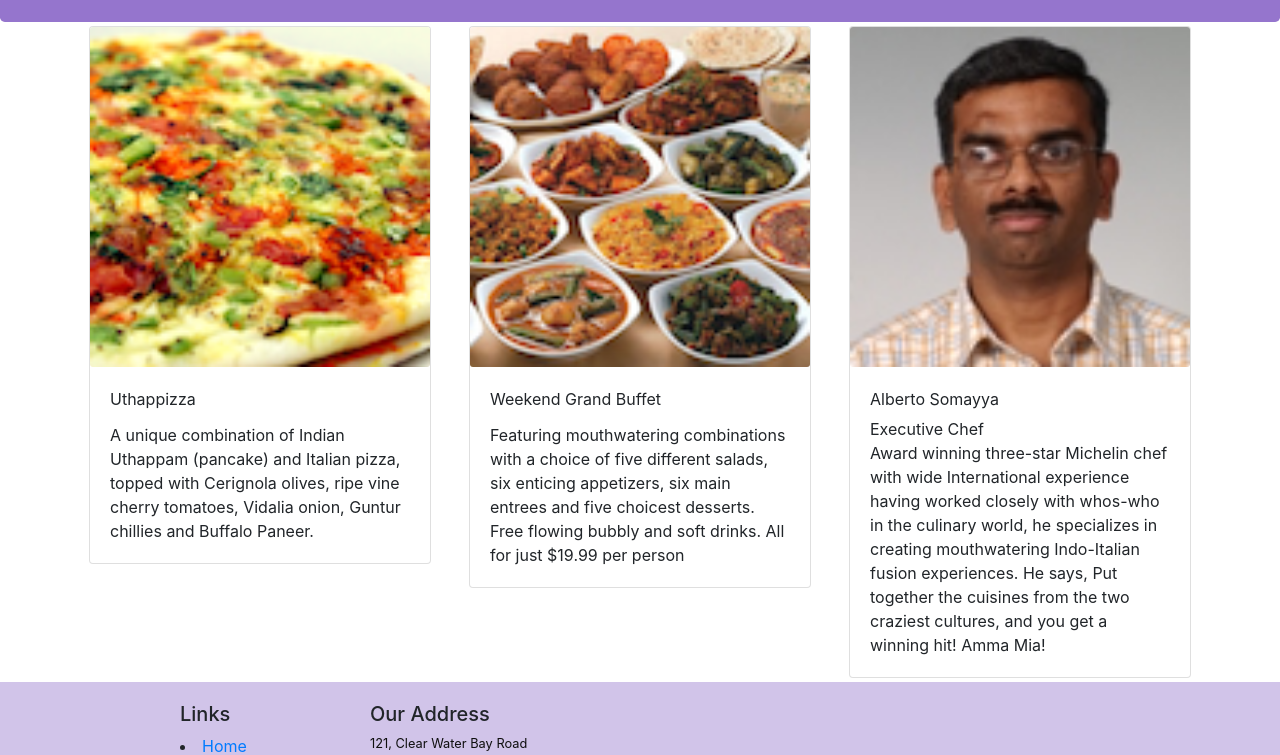
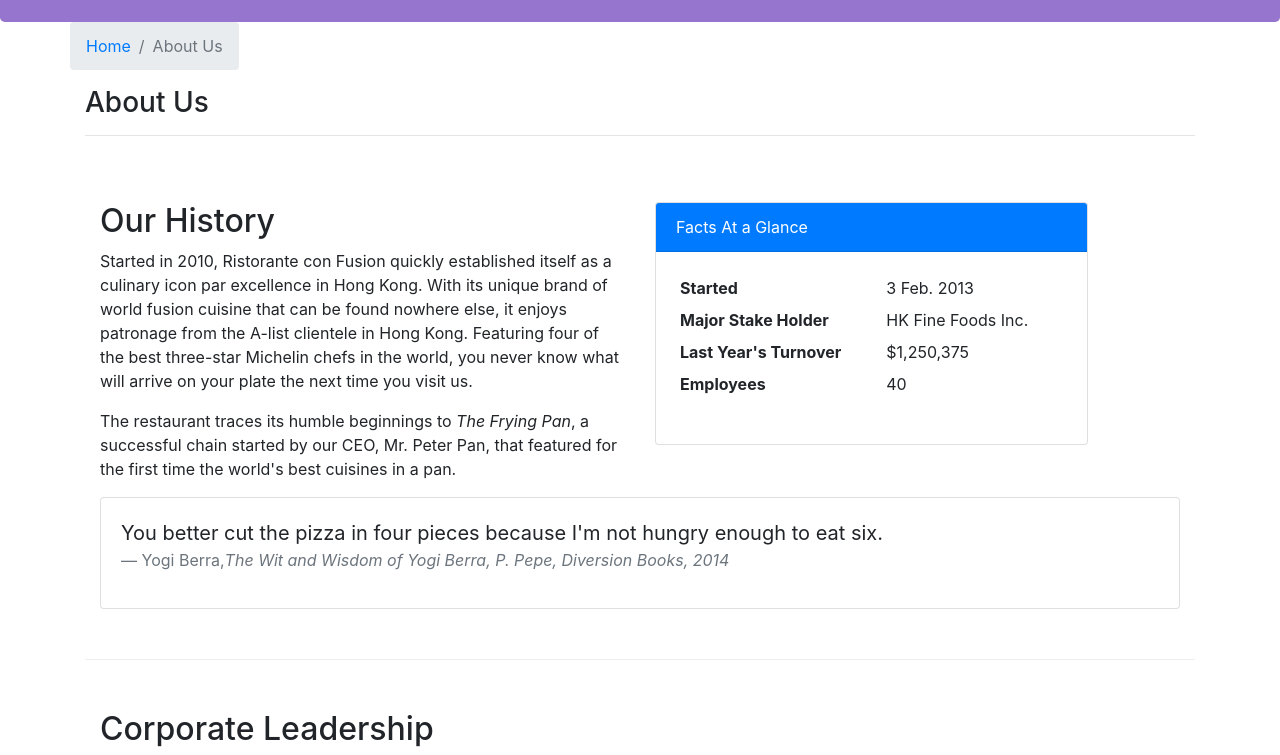
Before and after one commit to oreste-abizera/confusion, a React (Create React App) app: page /aboutus in a window 1280 px wide. Before the commit this address led to /home. Shown: the part 320-1075 px from the top of the page. Built offline with nearby package versions, Linux system fonts and the light colour scheme.

Commit message:
Finidhing Week 2 Assignment

```diff
--- /dev/null
+++ b/src/components/AboutComponent.js
@@ -0,0 +1,115 @@
+import React from "react";
+import {
+  Breadcrumb,
+  BreadcrumbItem,
+  Card,
+  CardBody,
+  CardHeader,
+  Media,
+} from "reactstrap";
+import { Link } from "react-router-dom";
+
+function RenderLeader({ leader }) {
+  return (
+    <Media className="mt-3">
+      <Media left>
+        <Media object src={leader.image} alt={leader.name} />
+      </Media>
+      <Media body className="ml-5">
+        <Media heading>{leader.name}</Media>
+        <p>{leader.designation}</p>
+        {leader.description}
+      </Media>
+    </Media>
+  );
+}
+
+function About(props) {
+  const leaders = props.leaders.map((leader) => {
+    return <RenderLeader key={leader.id} leader={leader}></RenderLeader>;
+  });
+
+  return (
+    <div className="container">
+      <div className="row">
+        <Breadcrumb>
+          <BreadcrumbItem>
+            <Link to="/home">Home</Link>
+          </BreadcrumbItem>
+          <BreadcrumbItem active>About Us</BreadcrumbItem>
+        </Breadcrumb>
+        <div className="col-12">
+          <h3>About Us</h3>
+          <hr />
+        </div>
+      </div>
+      <div className="row row-content">
+        <div className="col-12 col-md-6">
+          <h2>Our History</h2>
+          <p>
+            Started in 2010, Ristorante con Fusion quickly established itself as
+            a culinary icon par excellence in Hong Kong. With its unique brand
+            of world fusion cuisine that can be found nowhere else, it enjoys
+            patronage from the A-list clientele in Hong Kong. Featuring four of
+            the best three-star Michelin chefs in the world, you never know what
+            will arrive on your plate the next time you visit us.
+          </p>
+          <p>
+            The restaurant traces its humble beginnings to{" "}
+            <em>The Frying Pan</em>, a successful chain started by our CEO, Mr.
+            Peter Pan, that featured for the first time the world's best
+            cuisines in a pan.
+          </p>
+        </div>
+        <div className="col-12 col-md-5">
+          <Card>
+            <CardHeader className="bg-primary text-white">
+              Facts At a Glance
+            </CardHeader>
+            <CardBody>
+              <dl className="row p-1">
+                <dt className="col-6">Started</dt>
+                <dd className="col-6">3 Feb. 2013</dd>
+                <dt className="col-6">Major Stake Holder</dt>
+                <dd className="col-6">HK Fine Foods Inc.</dd>
+                <dt className="col-6">Last Year's Turnover</dt>
+                <dd className="col-6">$1,250,375</dd>
+                <dt className="col-6">Employees</dt>
+                <dd className="col-6">40</dd>
+              </dl>
+            </CardBody>
+          </Card>
+        </div>
+        <div className="col-12">
+          <Card>
+            <CardBody className="bg-faded">
+              <blockquote className="blockquote">
+                <p className="mb-0">
+                  You better cut the pizza in four pieces because I'm not hungry
+                  enough to eat six.
+                </p>
+                <footer className="blockquote-footer">
+                  Yogi Berra,
+                  <cite title="Source Title">
+                    The Wit and Wisdom of Yogi Berra, P. Pepe, Diversion Books,
+                    2014
+                  </cite>
+                </footer>
+              </blockquote>
+            </CardBody>
+          </Card>
+        </div>
+      </div>
+      <div className="row row-content">
+        <div className="col-12">
+          <h2>Corporate Leadership</h2>
+        </div>
+        <div className="col-12">
+          <Media list>{leaders}</Media>
+        </div>
+      </div>
+    </div>
+  );
+}
+
+export default About;
--- a/src/components/MainComponent.js
+++ b/src/components/MainComponent.js
@@ -1,5 +1,4 @@
 import React, { Component } from "react";
-import { Navbar, NavbarBrand } from "reactstrap";
 import Menu from "./MenuComponent";
 import DishDetail from "./DishdetailComponent";
 import { DISHES } from "../shared/dishes";
@@ -11,6 +10,7 @@
 import { COMMENTS } from "../shared/comments";
 import { PROMOTIONS } from "../shared/promotions";
 import { LEADERS } from "../shared/leaders";
+import About from "./AboutComponent";
 
 class Main extends Component {
   constructor(props) {
@@ -22,10 +22,6 @@
       leaders: LEADERS,
     };
   }
-
-  // onDishSelect(dishId) {
-  //   this.setState({ selectedDish: dishId });
-  // }
 
   render() {
     const DishWithId = ({ match }) => {
@@ -55,10 +51,6 @@
     return (
       <div>
         <Header></Header>
-        {/* <Menu
-          dishes={this.state.dishes}
-          onClick={(dishId) => this.onDishSelect(dishId)}
-        /> */}
 
         <Switch>
           <Route path="/home" component={HomePage} />
@@ -69,15 +61,13 @@
           />
           <Route path="/menu/:dishId" component={DishWithId} />
           <Route exact path="/contactus" component={Contact} />
+          <Route
+            exact
+            path="/aboutus"
+            component={() => <About leaders={this.state.leaders} />}
+          ></Route>
           <Redirect to="/home" />
         </Switch>
-        {/* <DishDetail
-          dish={
-            this.state.dishes.filter(
-              (dish) => dish.id === this.state.selectedDish
-            )[0]
-          }
-        /> */}
         <Footer></Footer>
       </div>
     );
```
Also changed, not shown: 1 other file (tests, documents, lock files or other folders).
